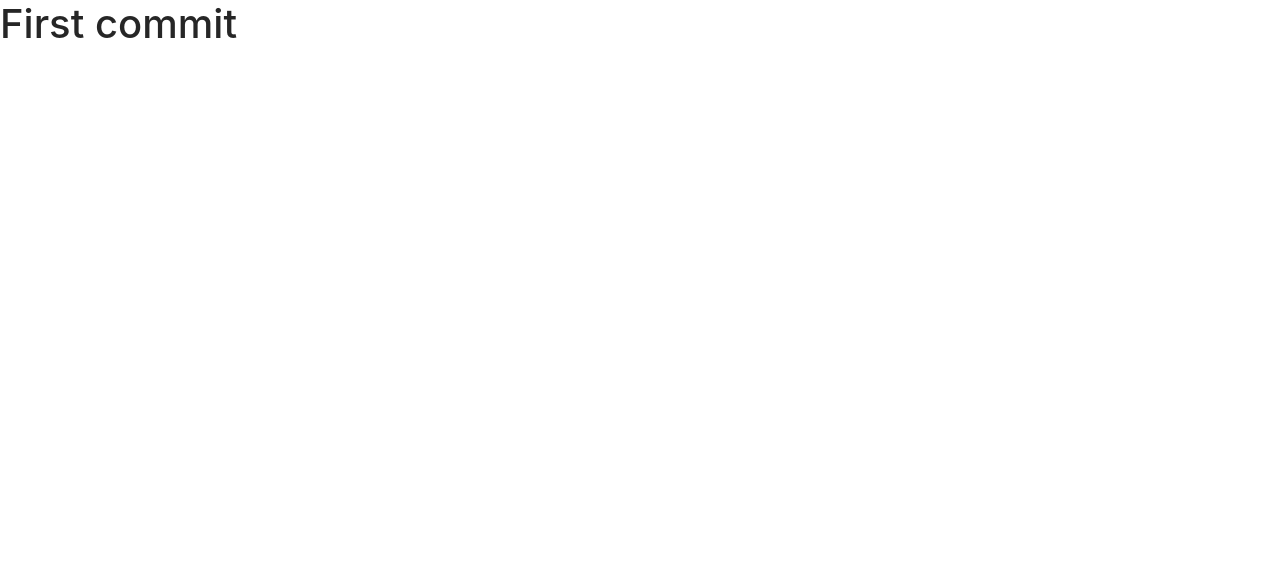
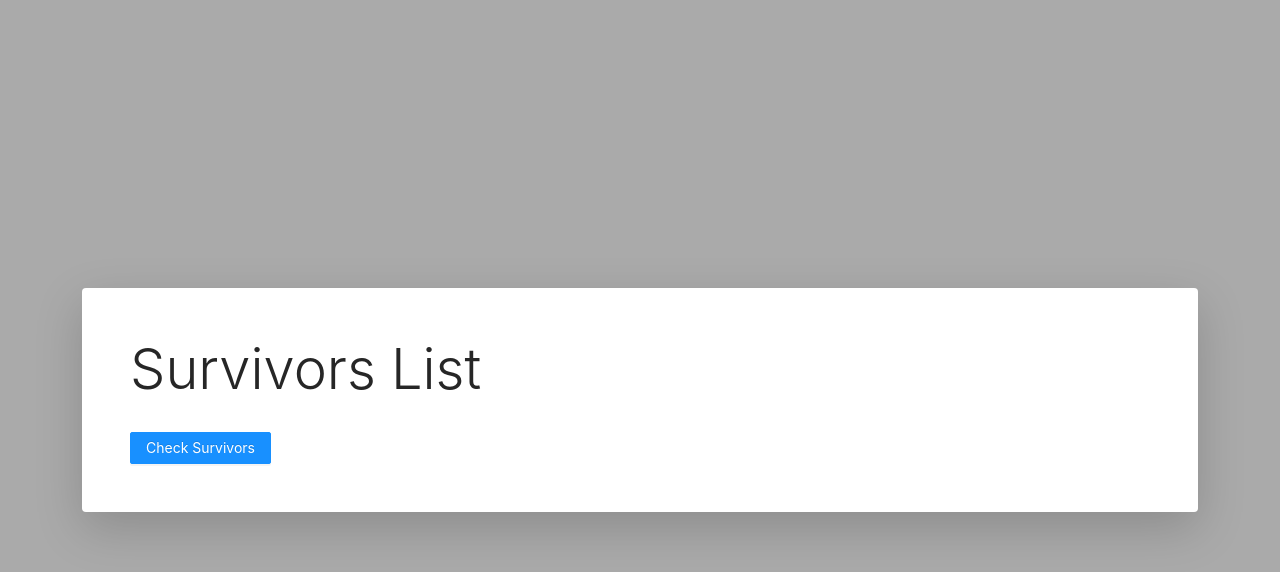
Before and after one commit to Naimdasb/test-survivor, a Next.js app: page / in a window 1280 px wide. Shown: the top 572 px of the page. Built offline with nearby package versions, Linux system fonts and the light colour scheme.

Commit message:
add home component

```diff
--- /dev/null
+++ b/src/components/home/Home.tsx
@@ -0,0 +1,16 @@
+import styles from './Home.module.css'
+
+import { Button } from 'antd'
+
+export const Home = () => {
+    return (
+        <div style={{ height: '100vh', backgroundColor: '#aaa' }}>
+            <div className="container d-flex flex-column align-items-center justify-content-center h-100">
+                <div className="jumbotron w-100 shadow-lg rounded bg-white p-4 p-sm-5 anim">
+                    <h1 className='display-4'>Survivors List</h1>
+                    <Button type='primary'>Check Survivors</Button>
+                </div>
+            </div>
+        </div>
+    )
+}
--- a/src/pages/index.tsx
+++ b/src/pages/index.tsx
@@ -1,9 +1,6 @@
+import { Home } from '../components/home/Home'
 const Index = () => {
-    return (
-        <div>
-            <h1>First commit</h1>
-        </div>
-    )
+    return <Home />
 }
 
 export default Index;
```
